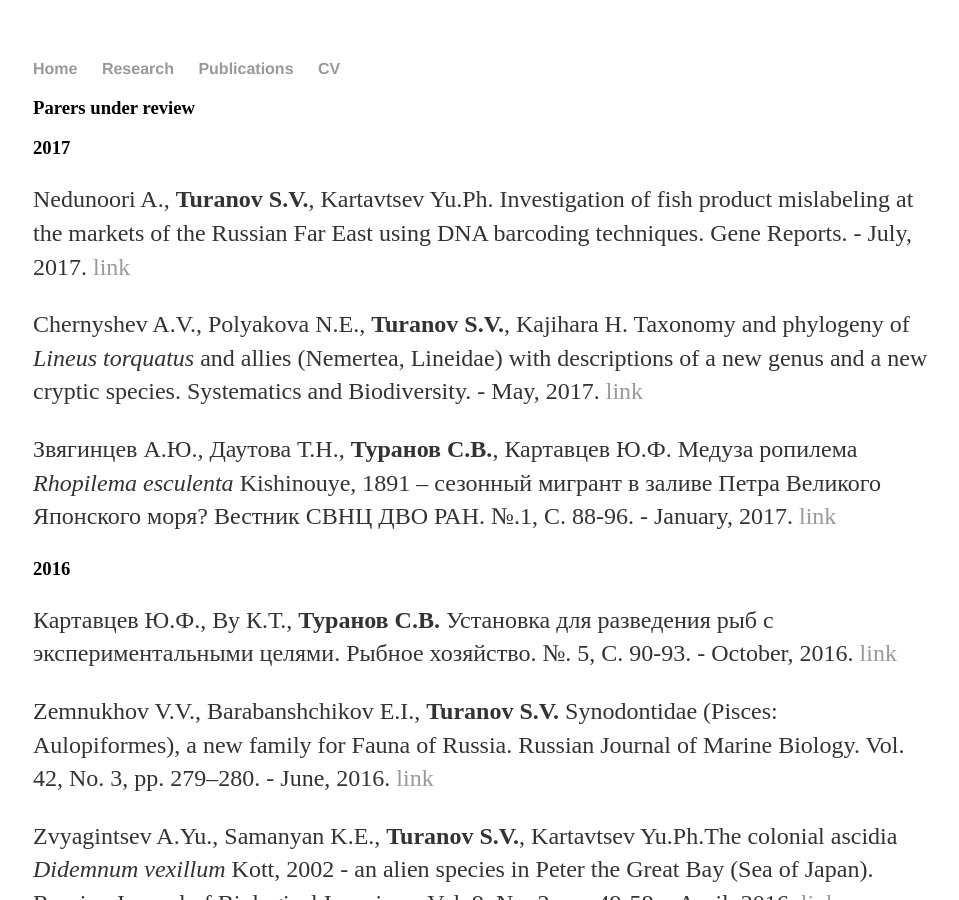
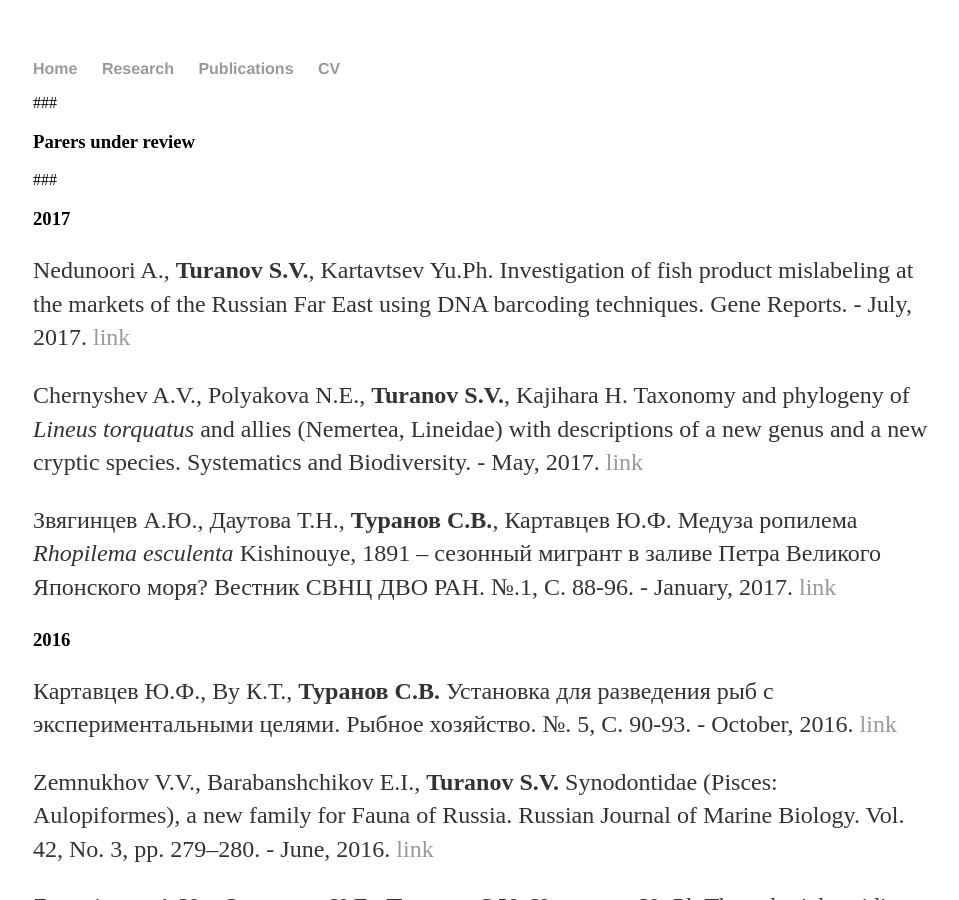
Before and after one commit to Sturcoal/Sturcoal.github.io, a Jekyll site: the page built from Publications.html, in a window 1280 px wide and 900 px high. Shown: the whole window, without its empty margins (159-1118 px from the left). Built offline with Jekyll 4.4.1, drawn with Linux system fonts in a browser that asks for light colours.

```diff
--- a/Publications.html
+++ b/Publications.html
@@ -3,7 +3,7 @@ layout: default
 title: Sergei Turanov
 ---
 <div class="blurb">
-	<h3>Parers under review</h3>
+	### <h3>Parers under review</h3> ###
 	<h3>2017</h3>
 	<p>Nedunoori A., <b>Turanov S.V.</b>, Kartavtsev Yu.Ph. Investigation of fish product mislabeling at the markets of the Russian Far East using DNA barcoding techniques. Gene Reports. - July, 2017. <a href="http://ac.els-cdn.com/S2452014417300547/1-s2.0-S2452014417300547-main.pdf?_tid=e104ef96-6dbf-11e7-8393-00000aab0f01&acdnat=1500605834_b4d687045360cacf8e1ba0c70b0009fc">link</a> <p>
 	<p>Chernyshev A.V., Polyakova N.E., <b>Turanov S.V.</b>, Kajihara H. Taxonomy and phylogeny of <i>Lineus torquatus</i> and allies (Nemertea, Lineidae) with descriptions of a new genus and a new cryptic species. Systematics and Biodiversity. - May, 2017. <a href="http://www.tandfonline.com/doi/abs/10.1080/14772000.2017.1317672">link</a> <p>
```
